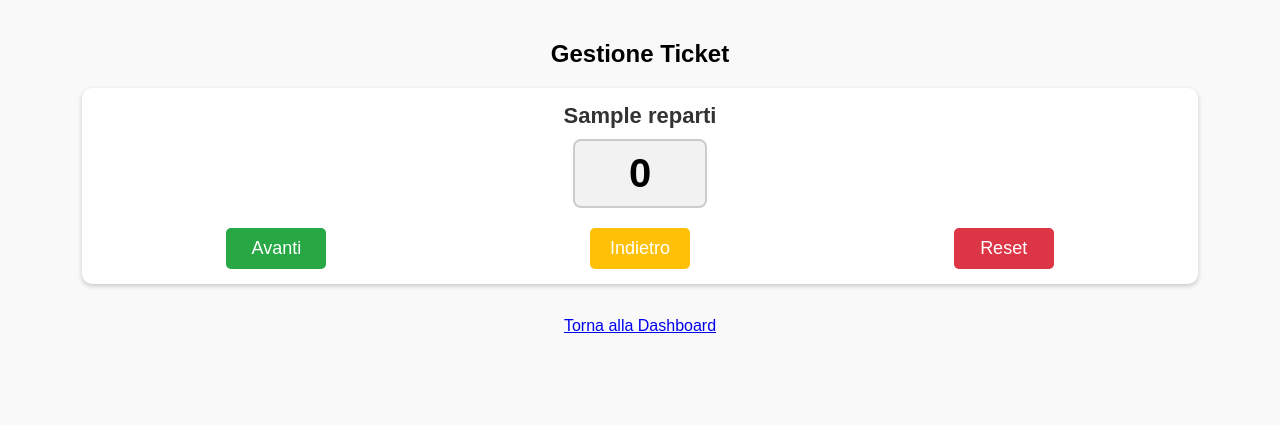
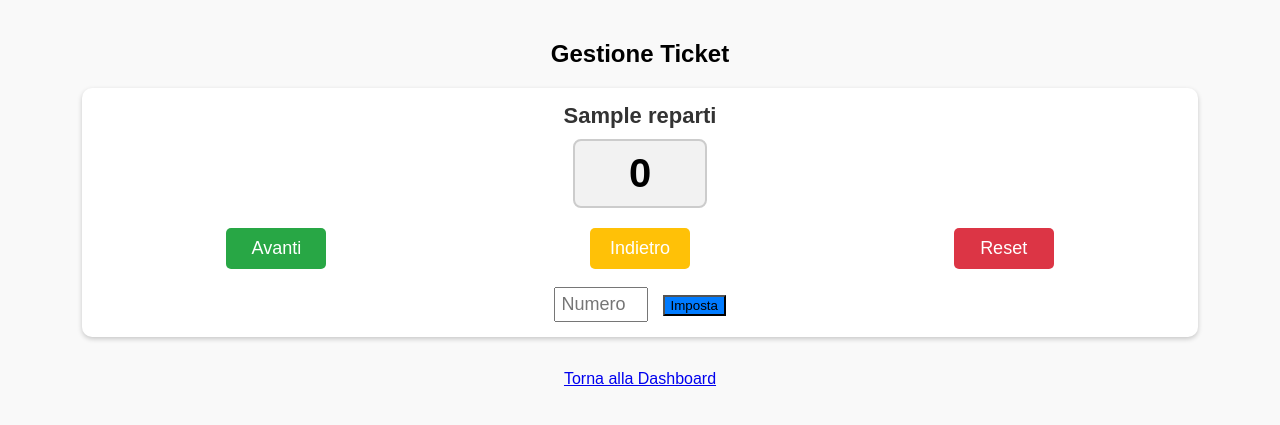
Before and after one commit to Ettorelg/online, a Flask app: page /gestione_ticket in a window 1280 px wide. Shown: the top 425 px of the page. Run offline with Flask 3, Linux system fonts and the light colour scheme; the visitor is signed in with stand-in values (Sample User, id 1); a database or web service that is not in the repository returns one stand-in record (values such as "Sample title"); some libraries are stand-ins or nearby versions.

Commit message:
Update gestione_ticket.html

```diff
--- a/templates/gestione_ticket.html
+++ b/templates/gestione_ticket.html
@@ -61,6 +61,16 @@
         .btn-avanti { background: #28a745; }
         .btn-indietro { background: #ffc107; }
         .btn-reset { background: #dc3545; }
+        .btn-imposta { background: #007bff; }
+
+        /* Input numerico */
+        .input-numero {
+            width: 80px;
+            font-size: 18px;
+            padding: 5px;
+            text-align: center;
+            margin-right: 10px;
+        }
 
         @media (max-width: 768px) {
             .button-container {
@@ -104,6 +114,9 @@
                     <button type="submit" name="azione" value="indietro" class="btn-indietro">Indietro</button>
                     <button type="submit" name="azione" value="reset" class="btn-reset">Reset</button>
                 </div>
+                <br>
+                <input type="number" name="nuovo_numero" class="input-numero" min="0" placeholder="Numero">
+                <button type="submit" name="azione" value="imposta" class="btn-imposta">Imposta</button>
             </form>
         </div>
         {% endfor %}
```
